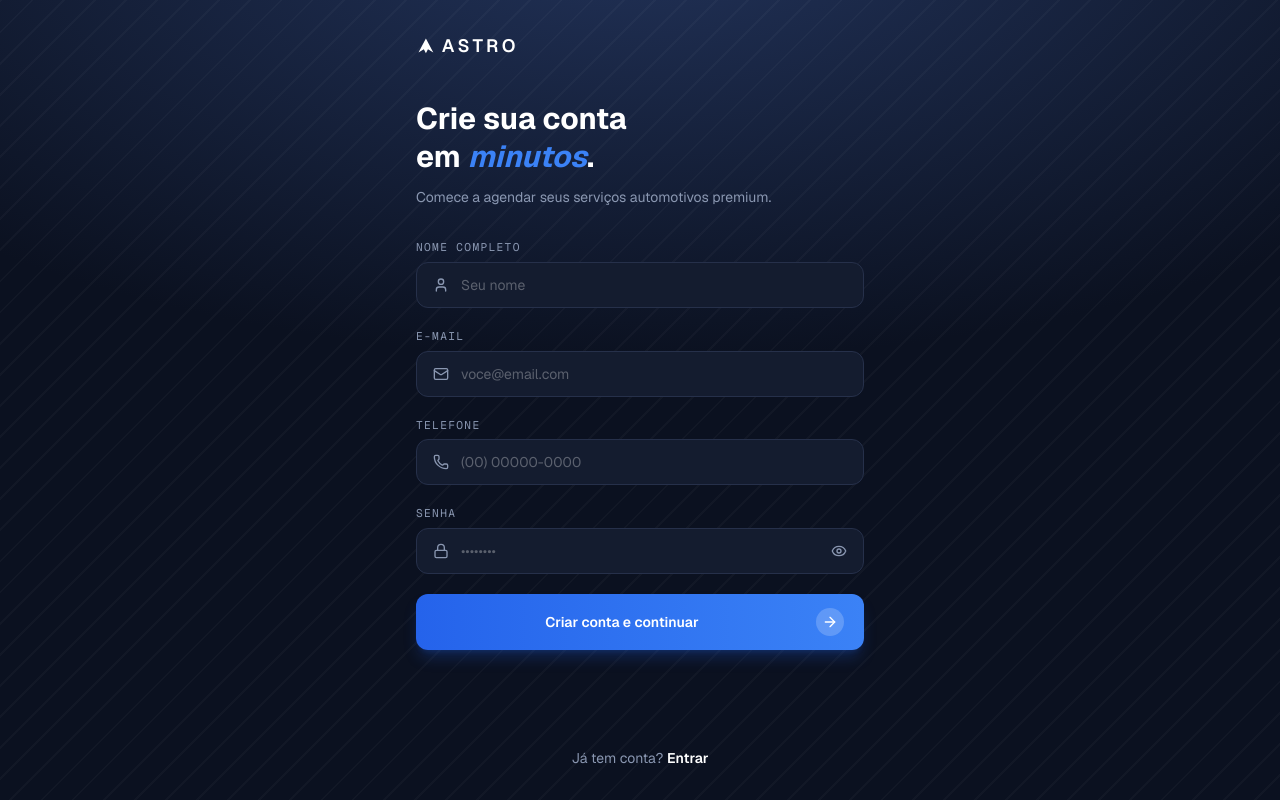
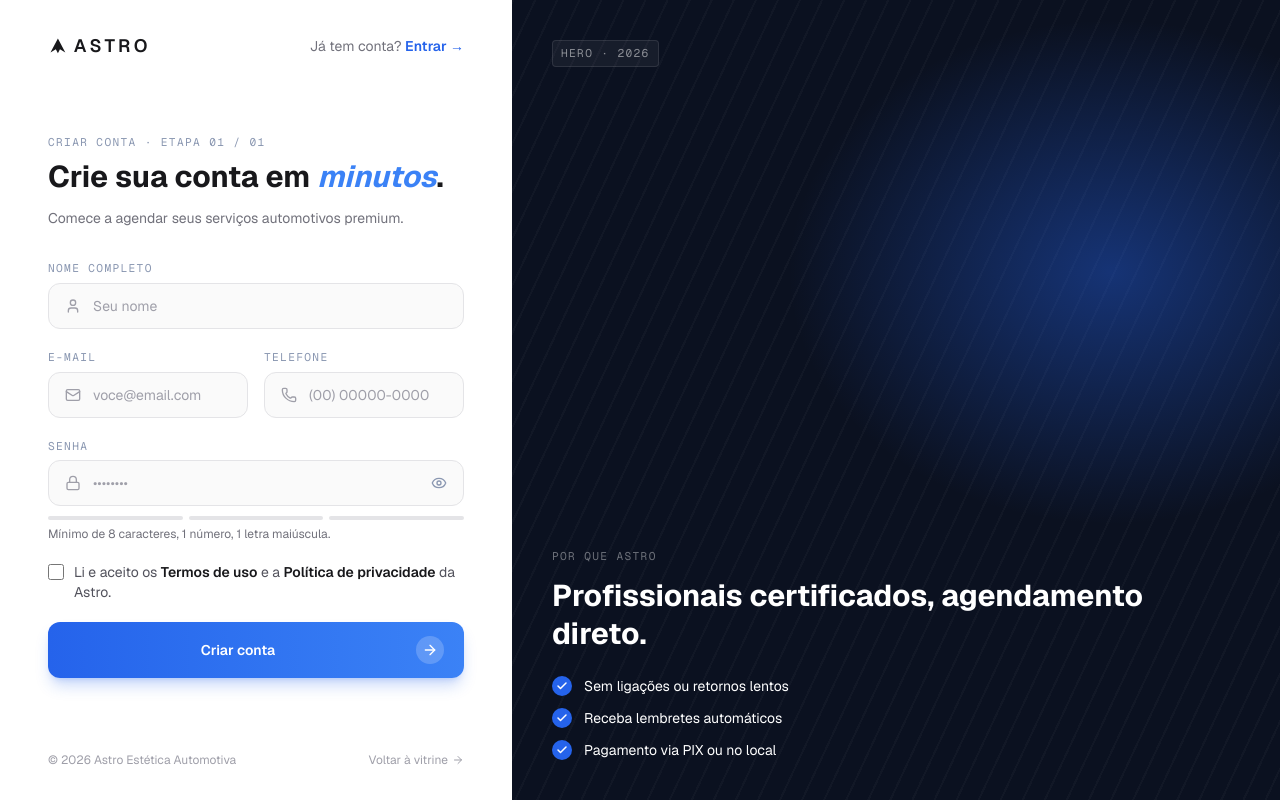
Before and after one commit to anndrelzz/Astro, a Next.js app: page /1/cadastro in a window 1280 px wide. Built offline with nearby package versions, Linux system fonts and the light colour scheme.

Commit message:
feat: telas de login e cadastro em tela dividida no desktop
Adapta as telas 02 e 03 do mockup para desktop, mantendo o celular
inalterado. A regra de senha do cadastro passa a exigir 8 caracteres,
1 numero e 1 letra maiuscula, para bater com o medidor exibido na tela.

```diff
--- a/src/app/[slug]/login/auth-form.tsx
+++ b/src/app/[slug]/login/auth-form.tsx
@@ -5,14 +5,28 @@ import Link from "next/link";
 import { useParams, useRouter, useSearchParams } from "next/navigation";
 import { useEffect, useState } from "react";
 import { AnimatePresence } from "framer-motion";
-import { Mail, Lock, User, Phone, Eye, EyeOff } from "lucide-react";
+import { ArrowRight, Mail, Lock, User, Phone, Eye, EyeOff } from "lucide-react";
 import { Logo, Field, FieldLabel, PrimaryButton } from "@/components/ui/astro";
 import { ThemeColor } from "@/components/ui/theme-color";
 import { SuccessScreen } from "@/components/ui/success-screen";
+import { PainelMarca } from "./painel-marca";
+
+// Regras de senha exibidas ao usuario no cadastro. Precisam bater exatamente
+// com o que /api/auth/cadastro valida — texto que promete uma regra e servidor
+// que aceita outra e pior do que nao ter texto nenhum.
+const REGRAS_SENHA = [
+  { rotulo: "8 caracteres", ok: (s: string) => s.length >= 8 },
+  { rotulo: "1 número", ok: (s: string) => /\d/.test(s) },
+  { rotulo: "1 letra maiúscula", ok: (s: string) => /[A-Z]/.test(s) },
+];
 
 // RN02, UC01, UC03 — telas 02 (login) e 03 (cadastro). Sao rotas separadas
 // (/login e /cadastro), como no mockup: assim o "Criar agora" e uma navegacao
 // real (funciona antes mesmo do JS hidratar) e nao um toggle client-side.
+//
+// Layout: no celular e uma coluna escura unica. A partir de lg vira a tela
+// dividida do mockup — painel de marca de um lado, formulario claro do outro,
+// com os lados invertidos entre login e cadastro.
 export function AuthForm({ modo }: { modo: "login" | "cadastro" }) {
   const { slug } = useParams<{ slug: string }>();
   const router = useRouter();
@@ -23,6 +37,7 @@ export function AuthForm({ modo }: { modo: "login" | "cadastro" }) {
   const [email, setEmail] = useState("");
   const [telefone, setTelefone] = useState("");
   const [senha, setSenha] = useState("");
+  const [aceitouTermos, setAceitouTermos] = useState(false);
   const [mostrarSenha, setMostrarSenha] = useState(false);
   const [erro, setErro] = useState<string | null>(null);
   const [carregando, setCarregando] = useState(false);
@@ -33,14 +48,13 @@ export function AuthForm({ modo }: { modo: "login" | "cadastro" }) {
   useEffect(() => setMontado(true), []);
 
   const eLogin = modo === "login";
+  const atendidas = REGRAS_SENHA.filter((r) => r.ok(senha)).length;
 
   // Preserva o callbackUrl ao alternar entre login e cadastro.
   const qs = searchParams.get("callbackUrl")
     ? `?callbackUrl=${encodeURIComponent(searchParams.get("callbackUrl")!)}`
     : "";
-  const outraRota = eLogin
-    ? `/${slug}/cadastro${qs}`
-    : `/${slug}/login${qs}`;
+  const outraRota = eLogin ? `/${slug}/cadastro${qs}` : `/${slug}/login${qs}`;
 
   async function autenticar() {
     const resultado = await signIn("credentials", {
@@ -91,44 +105,67 @@ export function AuthForm({ modo }: { modo: "login" | "cadastro" }) {
   }
 
   return (
-    <div className="astro-dark flex min-h-dvh flex-col px-6 pb-8 pt-[calc(env(safe-area-inset-top)+2rem)]">
+    <div className="astro-dark min-h-dvh lg:grid lg:min-h-dvh lg:grid-cols-[minmax(0,2fr)_minmax(0,3fr)]">
       <ThemeColor color="#0b1120" />
 
       {/* Animacao de sucesso (login/cadastro) */}
       <AnimatePresence>
         {sucesso && (
-          <SuccessScreen
-            title={eLogin ? "Login realizado!" : "Cadastro realizado!"}
-          />
+          <SuccessScreen title={eLogin ? "Login realizado!" : "Cadastro realizado!"} />
         )}
       </AnimatePresence>
 
-      <div className="mx-auto flex w-full max-w-md flex-1 flex-col">
-        {/* Cabecalho */}
+      <PainelMarca modo={modo} />
+
+      {/* Coluna do formulario */}
+      <div
+        className={`flex min-h-dvh flex-col px-6 pb-8 pt-[calc(env(safe-area-inset-top)+2rem)] lg:min-h-dvh lg:bg-white lg:px-12 lg:pb-8 lg:pt-8 ${
+          eLogin ? "" : "lg:order-1"
+        }`}
+      >
+        {/* Topo: no celular so a marca; no desktop a marca some no login
+            (ela ja esta no painel escuro) e aparece o atalho para a outra rota. */}
         <div className="flex items-center justify-between">
-          <Logo className="text-lg text-white" />
+          <Logo className={`text-lg text-white ${eLogin ? "lg:hidden" : "lg:text-zinc-900"}`} />
+          <p className="hidden text-sm text-zinc-500 lg:block">
+            {eLogin ? "Ainda não tem conta? " : "Já tem conta? "}
+            <Link
+              href={outraRota}
+              className="font-semibold text-astro-blue underline-offset-4 hover:underline"
+            >
+              {eLogin ? "Criar agora" : "Entrar"} →
+            </Link>
+          </p>
         </div>
 
-        {/* Titulo */}
-        <div className="mt-10">
-          <h1 className="text-3xl font-bold leading-tight text-white">
+        {/* Bloco central */}
+        <div className="lg:flex lg:flex-1 lg:flex-col lg:justify-center">
+          <div className="lg:mx-auto lg:w-full lg:max-w-md">
+            <div className="mt-10 lg:mt-0">
+              <p className="astro-label hidden lg:block">
+                {eLogin ? "Entrar" : "Criar conta · Etapa 01 / 01"}
+              </p>
+              <h1 className="text-3xl font-bold leading-tight text-white lg:mt-2 lg:text-zinc-900">
                 {eLogin ? (
                   <>
+                    <span className="lg:hidden">
                       Bom ter você
                       <br />
                       de <span className="italic text-astro-blue-bright">volta</span>.
+                    </span>
+                    <span className="hidden lg:inline">Acesse sua conta</span>
                   </>
                 ) : (
                   <>
                     Crie sua conta
-                <br />
+                    <br className="lg:hidden" />{" "}
                     em <span className="italic text-astro-blue-bright">minutos</span>.
                   </>
                 )}
               </h1>
-          <p className="mt-3 text-sm text-astro-muted">
+              <p className="mt-3 text-sm text-astro-muted lg:text-zinc-500">
                 {eLogin
-              ? "Entre para acompanhar seus agendamentos e veículos."
+                  ? "Use o e-mail e a senha cadastrados."
                   : "Comece a agendar seus serviços automotivos premium."}
               </p>
             </div>
@@ -136,7 +173,7 @@ export function AuthForm({ modo }: { modo: "login" | "cadastro" }) {
             {/* Formulario */}
             <form onSubmit={handleSubmit} className="mt-8 space-y-5">
               {erro && (
-            <p className="rounded-lg border border-red-500/30 bg-red-500/10 px-4 py-2 text-sm text-red-300">
+                <p className="rounded-lg border border-red-500/30 bg-red-500/10 px-4 py-2 text-sm text-red-300 lg:border-red-200 lg:bg-red-50 lg:text-red-600">
                   {erro}
                 </p>
               )}
@@ -145,6 +182,7 @@ export function AuthForm({ modo }: { modo: "login" | "cadastro" }) {
                 <div className="space-y-1.5">
                   <FieldLabel>Nome completo</FieldLabel>
                   <Field
+                    claroNoDesktop
                     icon={<User className="h-4 w-4" />}
                     type="text"
                     placeholder="Seu nome"
@@ -155,9 +193,13 @@ export function AuthForm({ modo }: { modo: "login" | "cadastro" }) {
                 </div>
               )}
 
+              {/* No cadastro, e-mail e telefone dividem a linha no desktop
+                  (tela 03); no celular continuam empilhados. */}
+              <div className={!eLogin ? "space-y-5 lg:grid lg:grid-cols-2 lg:gap-4 lg:space-y-0" : ""}>
                 <div className="space-y-1.5">
                   <FieldLabel>E-mail</FieldLabel>
                   <Field
+                    claroNoDesktop
                     icon={<Mail className="h-4 w-4" />}
                     type="email"
                     placeholder="voce@email.com"
@@ -171,6 +213,7 @@ export function AuthForm({ modo }: { modo: "login" | "cadastro" }) {
                   <div className="space-y-1.5">
                     <FieldLabel>Telefone</FieldLabel>
                     <Field
+                      claroNoDesktop
                       icon={<Phone className="h-4 w-4" />}
                       type="tel"
                       placeholder="(00) 00000-0000"
@@ -180,24 +223,24 @@ export function AuthForm({ modo }: { modo: "login" | "cadastro" }) {
                     />
                   </div>
                 )}
+              </div>
 
               <div className="space-y-1.5">
-            <div className="flex items-center justify-between">
                 <FieldLabel>Senha</FieldLabel>
-            </div>
                 <Field
+                  claroNoDesktop
                   icon={<Lock className="h-4 w-4" />}
                   type={mostrarSenha ? "text" : "password"}
                   placeholder="••••••••"
                   value={senha}
                   onChange={(e) => setSenha(e.target.value)}
                   required
-              minLength={eLogin ? undefined : 6}
+                  minLength={eLogin ? undefined : 8}
                   right={
                     <button
                       type="button"
                       onClick={() => setMostrarSenha((v) => !v)}
-                  className="text-astro-muted hover:text-white"
+                      className="text-astro-muted hover:text-white lg:hover:text-zinc-600"
                       aria-label={mostrarSenha ? "Ocultar senha" : "Mostrar senha"}
                     >
                       {mostrarSenha ? (
@@ -208,7 +251,55 @@ export function AuthForm({ modo }: { modo: "login" | "cadastro" }) {
                     </button>
                   }
                 />
+
+                {/* Medidor de forca (tela 03). Uma barra por regra atendida —
+                    o usuario ve exatamente o que falta, e o texto lista as
+                    mesmas regras que o servidor exige. */}
+                {!eLogin && (
+                  <div className="pt-1">
+                    <div className="flex gap-1.5" aria-hidden>
+                      {REGRAS_SENHA.map((regra, i) => (
+                        <span
+                          key={regra.rotulo}
+                          className={`h-1 flex-1 rounded-full ${
+                            senha.length === 0
+                              ? "bg-white/10 lg:bg-zinc-200"
+                              : i < atendidas
+                                ? "bg-astro-blue"
+                                : "bg-white/10 lg:bg-zinc-200"
+                          }`}
+                        />
+                      ))}
                     </div>
+                    <p className="mt-1.5 text-xs text-astro-muted lg:text-zinc-500">
+                      Mínimo de {REGRAS_SENHA.map((r) => r.rotulo).join(", ")}.
+                    </p>
+                  </div>
+                )}
+              </div>
+
+              {!eLogin && (
+                <label className="flex cursor-pointer items-start gap-2.5 text-sm text-astro-muted lg:text-zinc-600">
+                  <input
+                    type="checkbox"
+                    checked={aceitouTermos}
+                    onChange={(e) => setAceitouTermos(e.target.checked)}
+                    required
+                    className="mt-0.5 h-4 w-4 shrink-0 accent-astro-blue"
+                  />
+                  <span>
+                    Li e aceito os{" "}
+                    <strong className="font-semibold text-white lg:text-zinc-900">
+                      Termos de uso
+                    </strong>{" "}
+                    e a{" "}
+                    <strong className="font-semibold text-white lg:text-zinc-900">
+                      Política de privacidade
+                    </strong>{" "}
+                    da Astro.
+                  </span>
+                </label>
+              )}
 
               <PrimaryButton type="submit" disabled={carregando || !montado}>
                 {carregando
@@ -217,12 +308,13 @@ export function AuthForm({ modo }: { modo: "login" | "cadastro" }) {
                     ? "Carregando…"
                     : eLogin
                       ? "Entrar"
-                  : "Criar conta e continuar"}
+                      : "Criar conta"}
               </PrimaryButton>
             </form>
 
-        {/* Rodape: alternar login/cadastro (navegacao real) */}
-        <div className="mt-auto pt-8 text-center text-sm text-astro-muted">
+            {/* Alternar login/cadastro — no celular fica no rodape;
+                no desktop essa navegacao ja esta no topo da coluna. */}
+            <div className="mt-8 text-center text-sm text-astro-muted lg:hidden">
               {eLogin ? "Ainda não tem conta? " : "Já tem conta? "}
               <Link
                 href={outraRota}
@@ -233,5 +325,21 @@ export function AuthForm({ modo }: { modo: "login" | "cadastro" }) {
             </div>
           </div>
         </div>
+
+        {/* Rodape (so desktop, como no mockup) */}
+        <div className="hidden items-center justify-between text-xs text-zinc-400 lg:flex">
+          <span>© {new Date().getFullYear()} Astro Estética Automotiva</span>
+          {!eLogin && (
+            <Link
+              href={`/${slug}`}
+              className="inline-flex items-center gap-1 hover:text-zinc-600"
+            >
+              Voltar à vitrine
+              <ArrowRight className="h-3 w-3" />
+            </Link>
+          )}
+        </div>
+      </div>
+    </div>
   );
 }
--- /dev/null
+++ b/src/app/[slug]/login/painel-marca.tsx
@@ -0,0 +1,87 @@
+import { Check } from "lucide-react";
+import { Logo } from "@/components/ui/astro";
+
+// Painel escuro de marca das telas 02 (login) e 03 (cadastro). No mockup ele
+// ocupa um terco da tela: a esquerda no login, a direita no cadastro. So
+// existe no desktop — no celular a tela inteira ja e escura e ele seria
+// repeticao.
+//
+// O fundo tem duas camadas sobre o azul-escuro da marca: listras diagonais
+// muito sutis (dao textura sem virar padrao chamativo) e um brilho radial
+// azul deslocado do centro, que e o que da profundidade no desenho.
+export function PainelMarca({ modo }: { modo: "login" | "cadastro" }) {
+  const eLogin = modo === "login";
+
+  return (
+    <aside
+      className={`relative hidden overflow-hidden bg-astro-bg lg:flex lg:flex-col lg:justify-between lg:p-10 ${
+        eLogin ? "" : "lg:order-2"
+      }`}
+    >
+      <div
+        aria-hidden
+        className="pointer-events-none absolute inset-0"
+        style={{
+          backgroundImage:
+            "repeating-linear-gradient(115deg, rgba(255,255,255,0.028) 0px, rgba(255,255,255,0.028) 2px, transparent 2px, transparent 20px)",
+        }}
+      />
+      <div
+        aria-hidden
+        className="pointer-events-none absolute inset-0"
+        style={{
+          backgroundImage:
+            "radial-gradient(60% 45% at 78% 34%, rgba(37,99,235,0.42) 0%, rgba(37,99,235,0) 70%)",
+        }}
+      />
+
+      {/* Topo */}
+      <div className="relative flex items-center gap-3">
+        <span className="astro-label rounded border border-white/10 bg-white/5 px-2 py-1 !text-white/50">
+          Hero · 2026
+        </span>
+        {eLogin && <Logo className="text-lg text-white" />}
+      </div>
+
+      {/* Rodape */}
+      <div className="relative">
+        <p className="astro-label !text-white/40">
+          {eLogin ? "Sua garagem digital" : "Por que Astro"}
+        </p>
+
+        {eLogin ? (
+          <>
+            <h2 className="mt-3 text-3xl font-bold leading-tight text-white">
+              Bom ter você de{" "}
+              <span className="italic text-astro-blue-bright">volta</span>.
+            </h2>
+            <p className="mt-3 max-w-xs text-sm leading-relaxed text-astro-muted">
+              Entre para acompanhar seus agendamentos, veículos e histórico de
+              serviços.
+            </p>
+          </>
+        ) : (
+          <>
+            <h2 className="mt-3 text-3xl font-bold leading-tight text-white">
+              Profissionais certificados, agendamento direto.
+            </h2>
+            <ul className="mt-6 space-y-3">
+              {[
+                "Sem ligações ou retornos lentos",
+                "Receba lembretes automáticos",
+                "Pagamento via PIX ou no local",
+              ].map((item) => (
+                <li key={item} className="flex items-center gap-3 text-sm text-white">
+                  <span className="flex h-5 w-5 shrink-0 items-center justify-center rounded-full bg-astro-blue">
+                    <Check className="h-3 w-3 text-white" strokeWidth={3} />
+                  </span>
+                  {item}
+                </li>
+              ))}
+            </ul>
+          </>
+        )}
+      </div>
+    </aside>
+  );
+}
--- a/src/app/api/auth/cadastro/route.ts
+++ b/src/app/api/auth/cadastro/route.ts
@@ -18,7 +18,14 @@ const cadastroSchema = z.object({
     .refine((v) => v.length === 10 || v.length === 11, {
       message: "Telefone invalido - informe DDD + numero (10 ou 11 digitos)",
     }),
-  senha: z.string().min(6, "Senha deve ter ao menos 6 caracteres"),
+  // As tres regras aparecem no medidor de forca da tela 03. Servidor e tela
+  // precisam exigir exatamente o mesmo: prometer "1 maiuscula" e aceitar uma
+  // senha sem maiuscula transforma o medidor em enfeite.
+  senha: z
+    .string()
+    .min(8, "Senha deve ter ao menos 8 caracteres")
+    .refine((s) => /\d/.test(s), "Senha deve conter ao menos 1 numero")
+    .refine((s) => /[A-Z]/.test(s), "Senha deve conter ao menos 1 letra maiuscula"),
 });
 
 // UC01 — cliente cria conta informando nome completo, e-mail, telefone e
--- a/src/components/ui/astro.tsx
+++ b/src/components/ui/astro.tsx
@@ -66,17 +66,37 @@ export function ScreenHeader({
 }
 
 // Campo com icone a esquerda e slot opcional a direita (ex: mostrar senha).
+//
+// claroNoDesktop: as telas de login e cadastro sao escuras no celular e claras
+// no desktop (telas 02 e 03 do mockup). Em vez de duplicar o componente, o
+// campo ganha a variante clara a partir de lg. Quem nao passa a flag continua
+// escuro em qualquer largura.
 export function Field({
   icon,
   right,
+  claroNoDesktop = false,
   ...props
-}: ComponentProps<"input"> & { icon: ReactNode; right?: ReactNode }) {
+}: ComponentProps<"input"> & {
+  icon: ReactNode;
+  right?: ReactNode;
+  claroNoDesktop?: boolean;
+}) {
   return (
-    <div className="flex items-center gap-3 rounded-xl border border-astro-border bg-astro-surface px-4 py-3 focus-within:border-astro-blue-bright/60">
-      <span className="text-astro-muted">{icon}</span>
+    <div
+      className={`flex items-center gap-3 rounded-xl border border-astro-border bg-astro-surface px-4 py-3 focus-within:border-astro-blue-bright/60 ${
+        claroNoDesktop
+          ? "lg:border-zinc-200 lg:bg-zinc-50 lg:focus-within:border-astro-blue"
+          : ""
+      }`}
+    >
+      <span className={`text-astro-muted ${claroNoDesktop ? "lg:text-zinc-400" : ""}`}>
+        {icon}
+      </span>
       <input
         {...props}
-        className="w-full bg-transparent text-sm text-white placeholder:text-white/30 focus:outline-none"
+        className={`w-full bg-transparent text-sm text-white placeholder:text-white/30 focus:outline-none ${
+          claroNoDesktop ? "lg:text-zinc-900 lg:placeholder:text-zinc-400" : ""
+        }`}
       />
       {right}
     </div>
```
Lines whose indentation alone changed are shown as unchanged.
